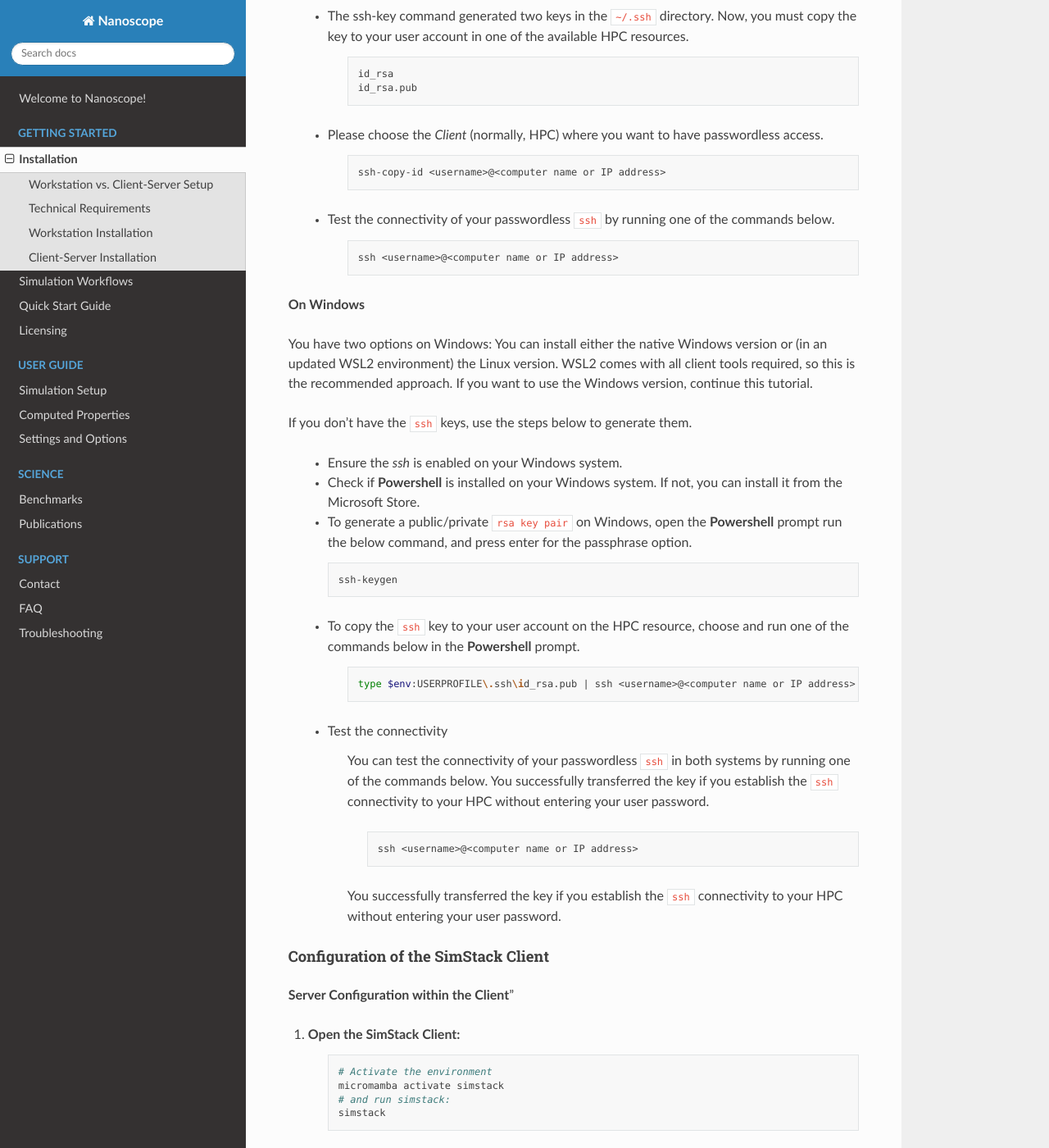
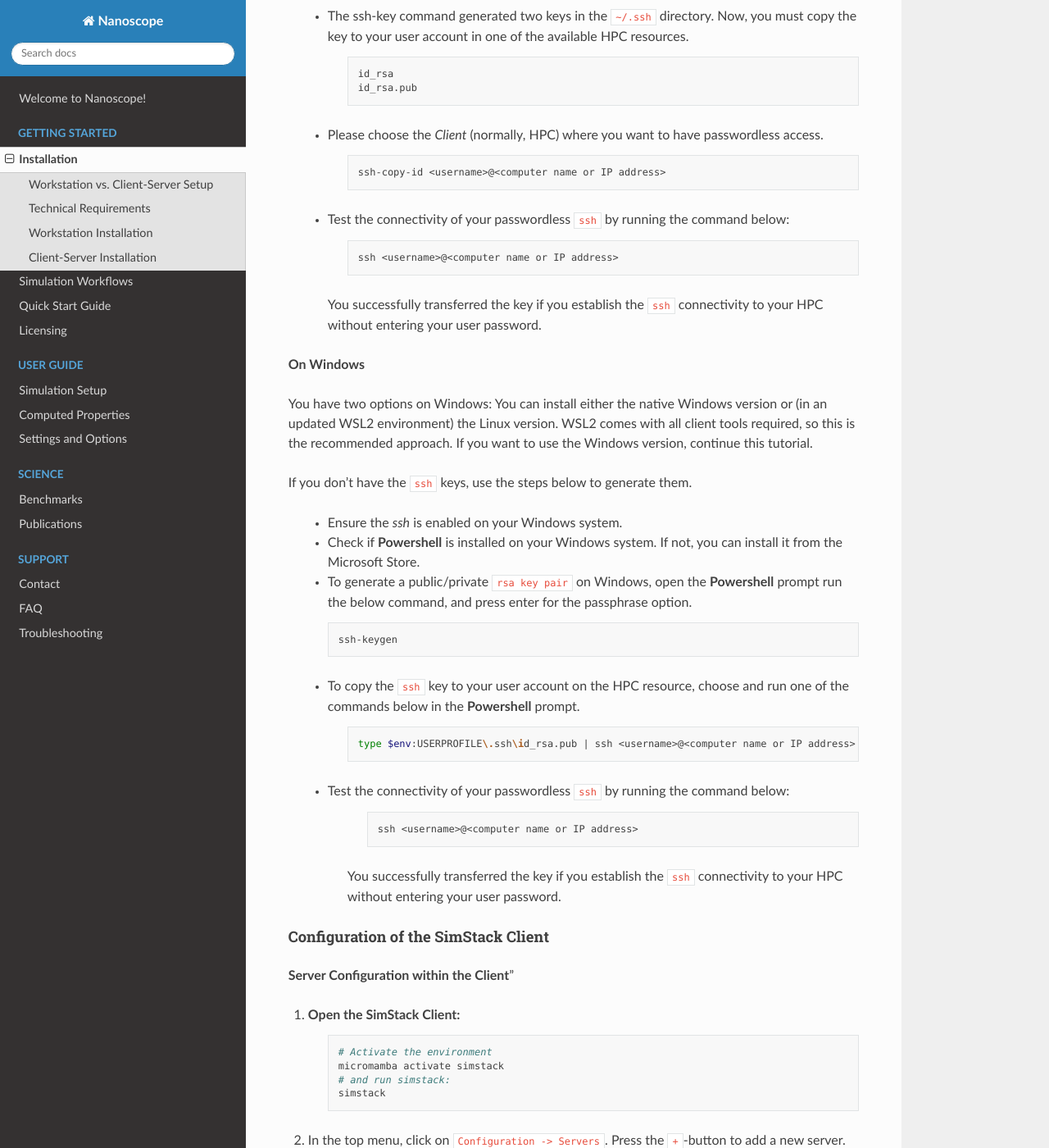
Before and after one commit to NanomatchGmbH/nanoscope-docs, a Sphinx documentation site: the page built from docs/source/getting_started/installation.rst, in a window 1280 px wide and 1400 px high, scrolled down 7551 px. Shown: the whole window at 82% size. Built offline with Sphinx 7.4.7 and the Read the Docs theme 3.1.0, drawn with Linux system fonts in a browser that asks for light colours.

Commit message:
test connectivity corrected

```diff
--- a/docs/source/getting_started/installation.rst
+++ b/docs/source/getting_started/installation.rst
@@ -381,12 +381,13 @@ If you don't have the ``ssh`` keys, use the steps below to generate them.
 
          ssh-copy-id <username>@<computer name or IP address>
 
-   * Test the connectivity of your passwordless ``ssh``  by running one of the commands below.
+   * Test the connectivity of your passwordless ``ssh``  by running the command below:
 
       .. code-block:: bash
 
          ssh <username>@<computer name or IP address>
 
+     You successfully transferred the key if you establish the ``ssh`` connectivity to your HPC without entering your user password.
 
 **On Windows**
 
@@ -414,19 +415,14 @@ If you don't have the ``ssh`` keys, use the steps below to generate them.
          type $env:USERPROFILE\.ssh\id_rsa.pub | ssh <username>@<computer name or IP address> "cat >> .ssh/authorized_keys"
 
 
-   * Test the connectivity
-
-        You can test the connectivity of your passwordless ``ssh`` in both systems by running one of the
-        commands below. You successfully transferred the key if you establish the ``ssh`` connectivity to
-        your HPC without entering your user password.
+   * Test the connectivity of your passwordless ``ssh`` by running the command below:
 
            .. code-block:: bash
 
                 ssh <username>@<computer name or IP address>
 
+        You successfully transferred the key if you establish the ``ssh`` connectivity to your HPC without entering your user password.
 
-        You successfully transferred the key if you establish the ``ssh`` connectivity to
-        your HPC without entering your user password.
 
 Configuration of the SimStack Client
 """"""""""""""""""""""""""""""""""""""""""
```
